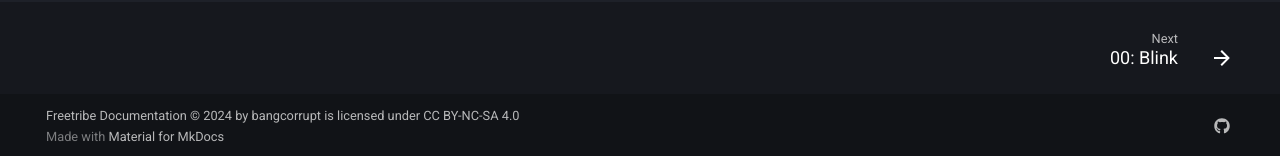
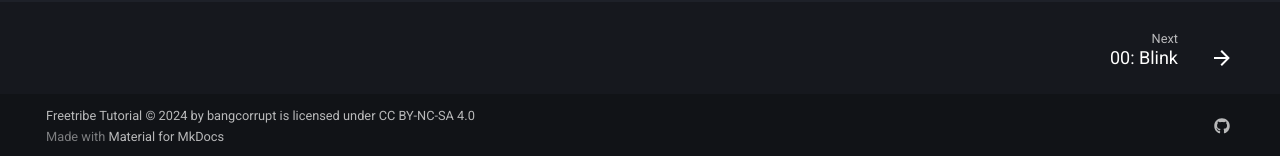
Before and after one commit to bangcorrupt/freetribe-tutorial, an MkDocs documentation site: the page built from docs/index.md, in a window 1280 px wide. Shown: the part 741-897 px from the top of the page. Built offline with MkDocs 1.6.1 and Material for MkDocs 9.7.7, drawn with Linux system fonts in a browser that asks for light colours; comment, search, counter and statistics services are not loaded.

Commit message:
copyright

```diff
--- a/mkdocs.yml
+++ b/mkdocs.yml
@@ -57,4 +57,4 @@ markdown_extensions:
   - pymdownx.superfences
 
 
-copyright: Freetribe Documentation &copy; 2024 by bangcorrupt is licensed under CC BY-NC-SA 4.0
+copyright: Freetribe Tutorial &copy; 2024 by bangcorrupt is licensed under CC BY-NC-SA 4.0
```
